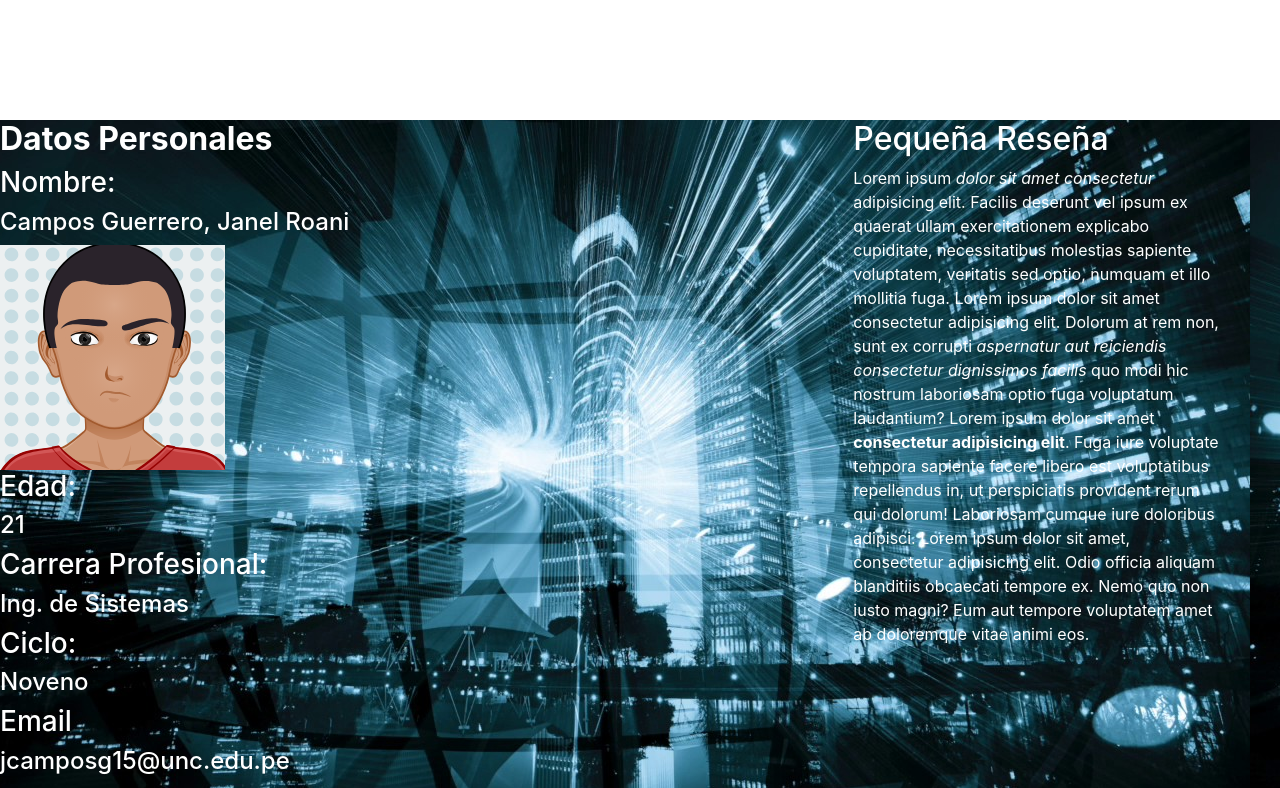
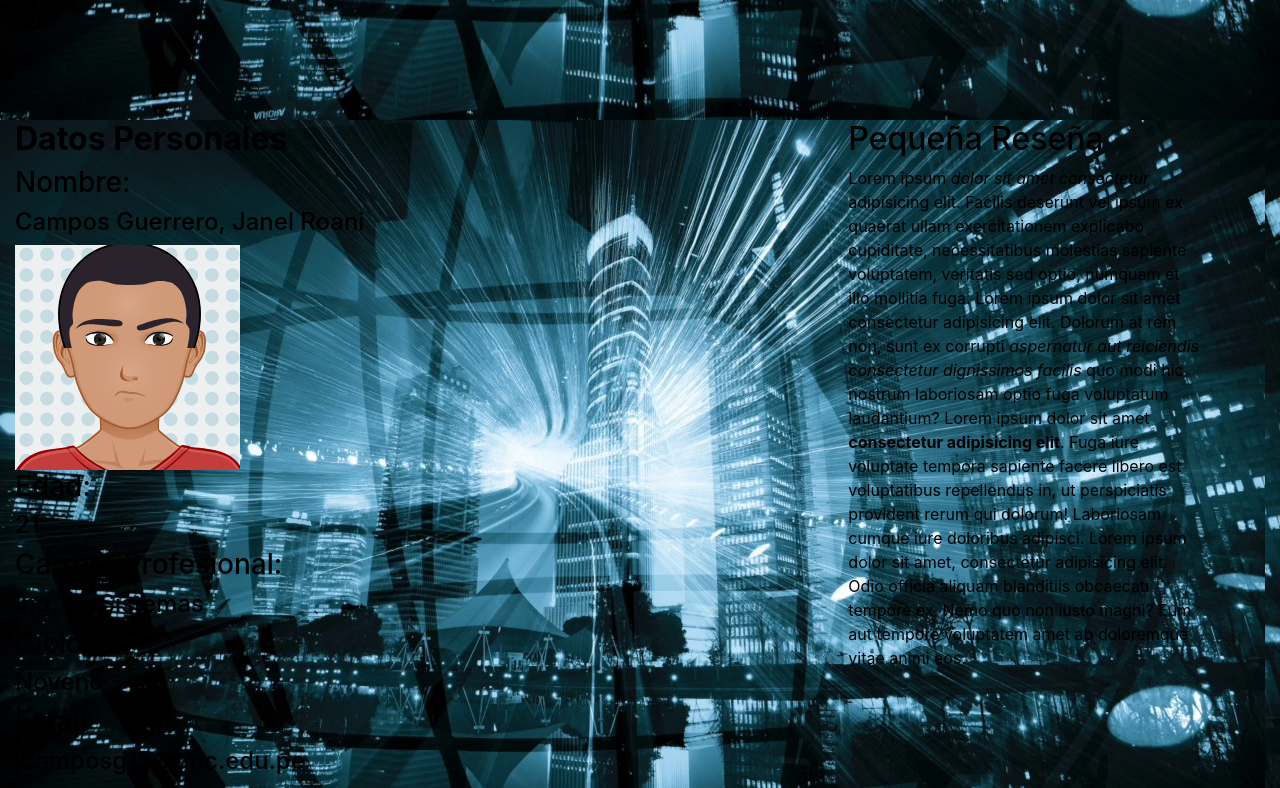
Before and after one commit to JanelCampos/JanelCampos.github.io, a plain HTML site: page index.html in a window 1280 px wide. Shown: the part 680-1468 px from the top of the page. Drawn offline with Linux system fonts and the light colour scheme; files whose address does not match are found by name.

Commit message:
modificación al index

```diff
--- a/css/estilosIndex.css
+++ b/css/estilosIndex.css
@@ -12,7 +12,7 @@
     width: 100%;
     height: 1000px;
     background-image: url("/fondo/fondo.jpg");
-    color: white;
+    color: black;
 }
 
 #aside {
@@ -21,7 +21,7 @@
 }
 
 body {
-    background-image: url("/fondo/guitarra.jpg");
+    background-image: url("/fondo/fondo.jpg");
     background-repeat: no-repeat;
     background-size: 100%;
     background-attachment: fixed;
@@ -36,5 +36,5 @@ body {
 }
 
 .nav-link {
-    color: white;
+    color: black;
 }
--- a/index.html
+++ b/index.html
@@ -19,7 +19,7 @@
     <link rel="stylesheet" href="https://use.fontawesome.com/releases/v5.8.2/css/all.css" integrity="sha384-oS3vJWv+0UjzBfQzYUhtDYW+Pj2yciDJxpsK1OYPAYjqT085Qq/1cq5FLXAZQ7Ay" crossorigin="anonymous">
 </head>
 
-<body class="row">
+<body>
     <header id="cabecera" class="col-12">
         <nav class="navbar navbar-expand-lg navbar-light bg-light fixed-top">
             <a class="navbar-brand" href="#">BLOG PERSONAL</a>
```
